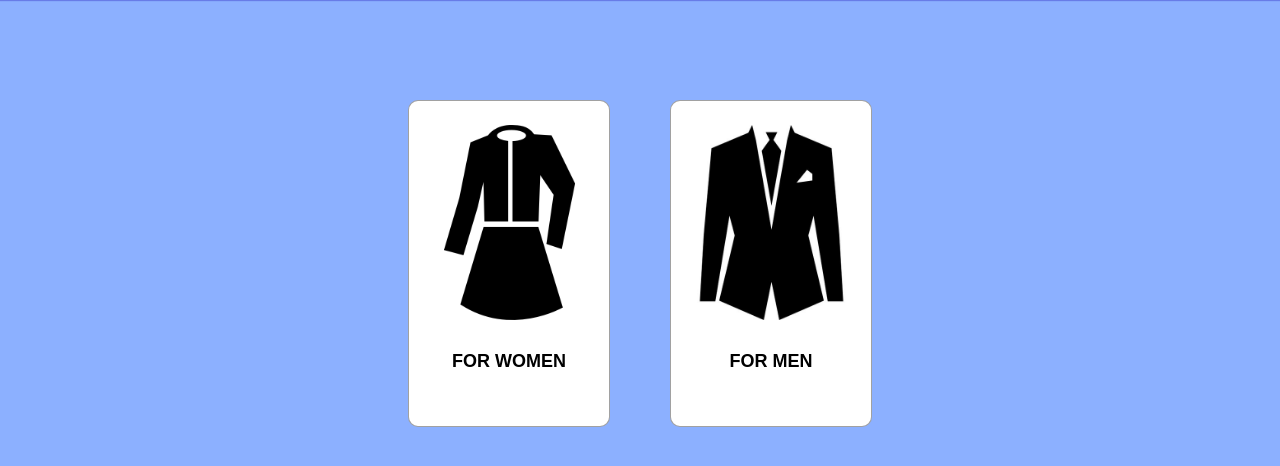
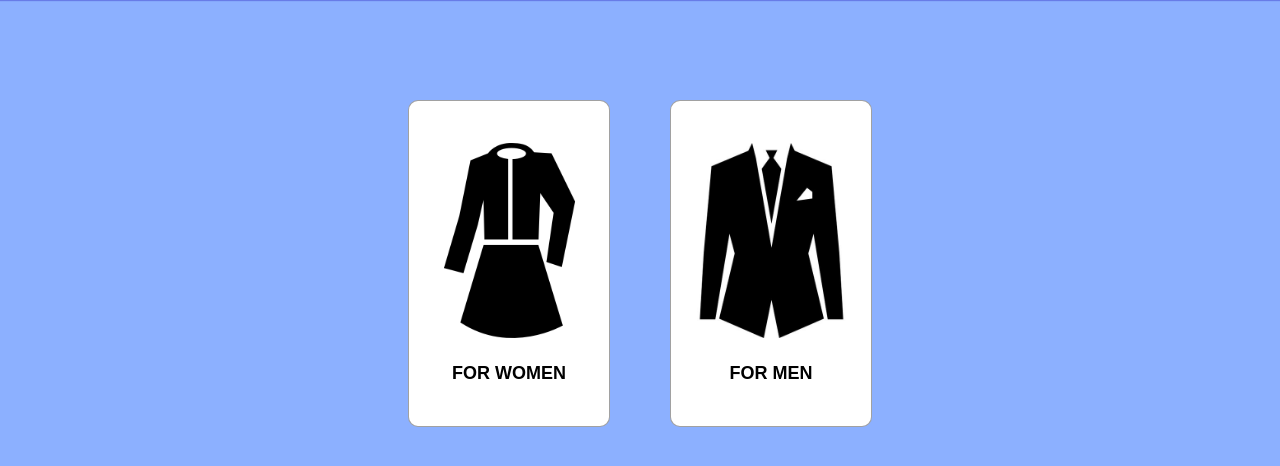
Before and after one commit to myshyak5/-project_site, a Django app: page / in a window 1280 px wide. Shown: the part 65-531 px from the top of the page. Run offline with Django 5.2, Linux system fonts and the light colour scheme; data that the repository does not hold is empty.

Commit message:
small changes in base.css

```diff
--- a/eshop/main/static/css/base.css
+++ b/eshop/main/static/css/base.css
@@ -124,6 +124,9 @@ header {
     width: 195px;
     height: 195px;
 }
+.title-card {
+    margin: 25px 0 0 0;
+}
 .price {
     font-size: 20px;
     font-weight: 700;
```
